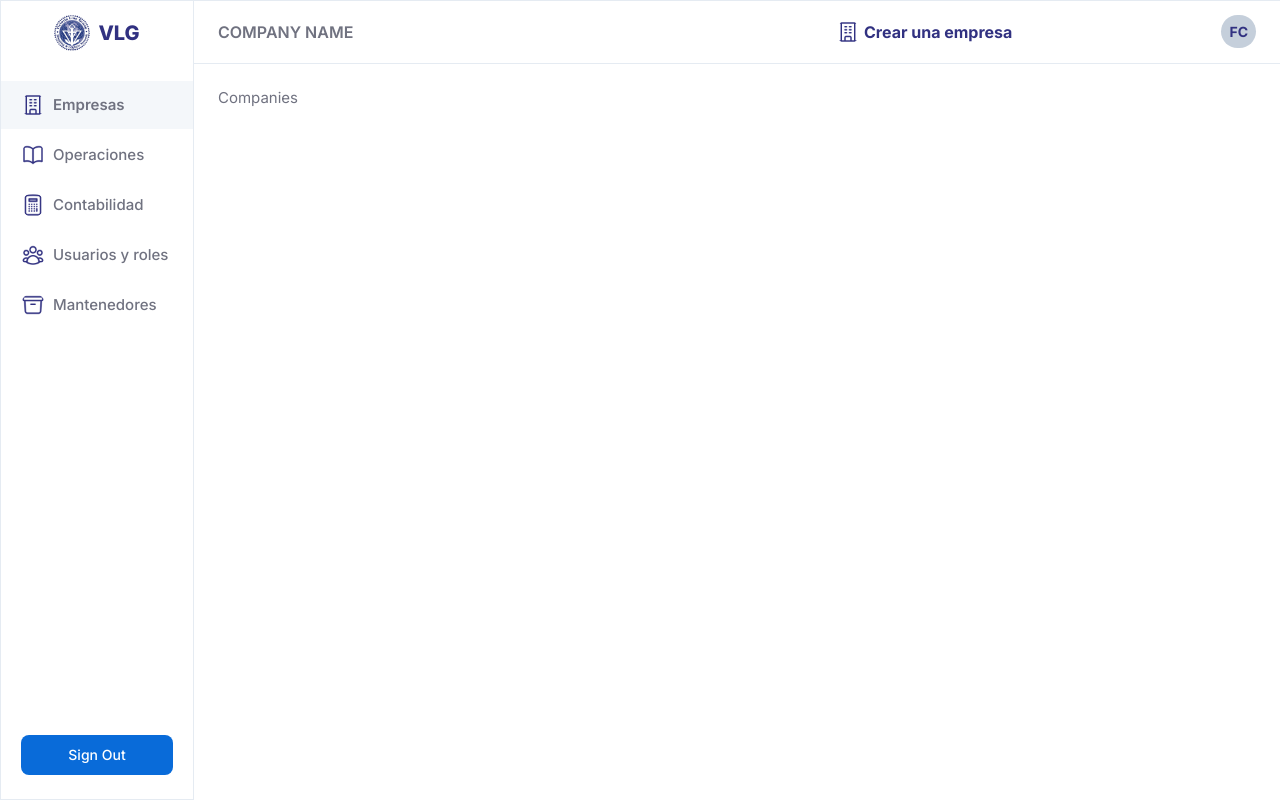
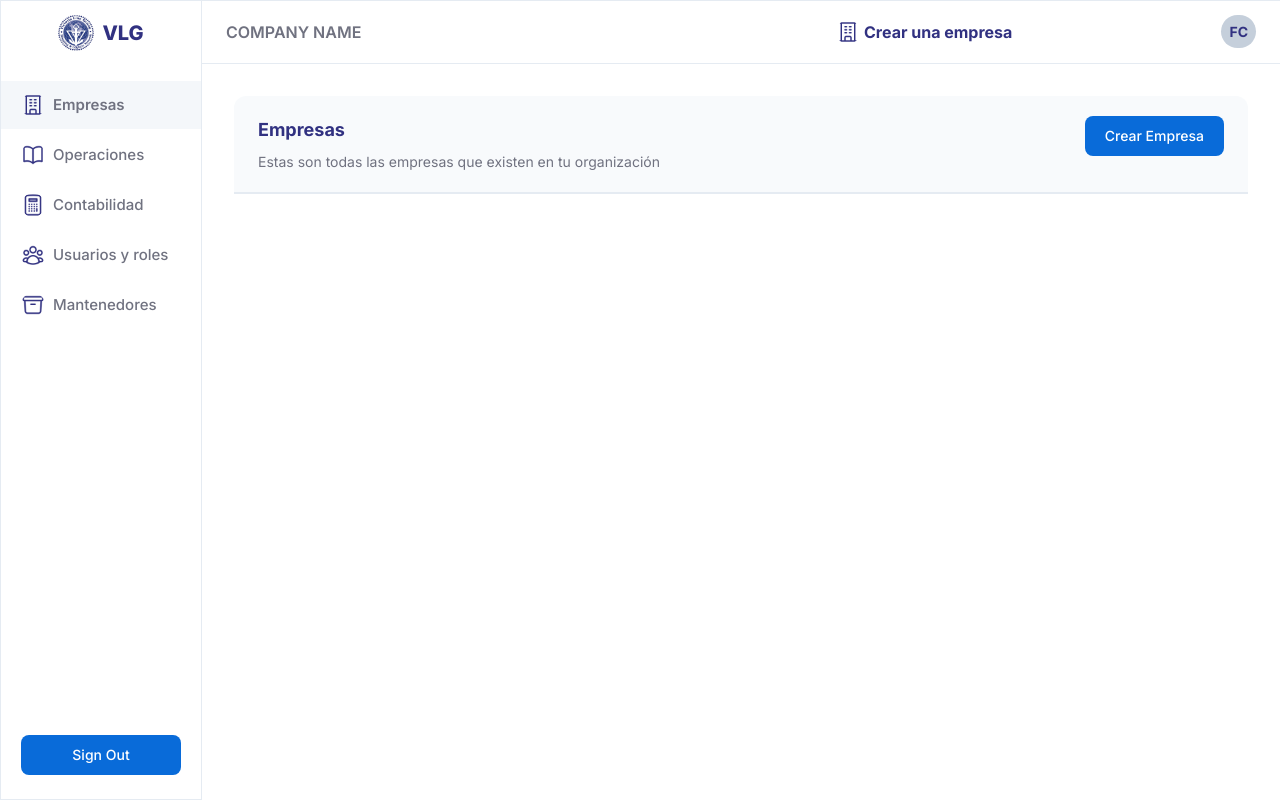
Before and after one commit to CesarAugusto316/vlg-software, a React (Vite) app: page /companies in a window 1280 px wide. Built offline with nearby package versions, Linux system fonts and the light colour scheme; no server answers; sample sign-in values are in the browser's storage.

Commit message:
✨ Update UI styles in Companies, HomeLayout, and Navbar components

```diff
--- a/src/app/companies/Companies.tsx
+++ b/src/app/companies/Companies.tsx
@@ -4,7 +4,20 @@ import { FC } from 'react';
 export const Companies: FC = () => {
   return (
     <div>
-      <h1>Companies</h1>
+      <section className="flex gap-4 justify-between bg-gray-vlg-100/65 py-5 px-6 rounded-t-xl border-b-2 border-gray-vlg-200">
+
+        <div>
+          <h4 className="text-blue-vlg-900 mb-2 font-bold">Empresas</h4>
+          <p className="text-sm">Estas son todas las empresas que existen en tu organización</p>
+        </div>
+
+        <div>
+          <button className="btn-primary">Crear Empresa</button>
+        </div>
+      </section>
+      <div>
+
+      </div>
     </div>
   );
 };
--- a/src/app/layouts/HomeLayout.tsx
+++ b/src/app/layouts/HomeLayout.tsx
@@ -12,7 +12,7 @@ export const HomeLayout: FC = () => {
       <main className="flex-1 flex flex-col">
         <Navbar />
 
-        <div className="p-6 flex-1">
+        <div className="p-8 flex-1">
           <Outlet />
         </div>
       </main>
--- a/src/components/Navbar.tsx
+++ b/src/components/Navbar.tsx
@@ -18,11 +18,13 @@ export const Navbar: FC = () => {
           </button>
         </li>
         <li>
-          <span
-            className="bg-gray-vlg-300 rounded-full p-2 font-bold text-sm text-blue-vlg-900"
-          >
-            FC
-          </span>
+          <button>
+            <span
+              className="bg-gray-vlg-300 rounded-full p-2 font-bold text-sm text-blue-vlg-900"
+            >
+              FC
+            </span>
+          </button>
         </li>
       </ul>
     </menu>
--- a/src/index.css
+++ b/src/index.css
@@ -28,7 +28,7 @@
 
 @layer components {
   .nav-link {
-    @apply min-w-[192px] text-gray-vlg-400 flex items-center gap-2 p-2 px-5 py-3 hover:text-gray-vlg-400 hover:font-semibold hover:bg-gray-vlg-100 hover:scale-[103%] hover:transition-all active:scale-100;
+    @apply min-w-[200px] text-gray-vlg-400 flex items-center gap-2 p-2 px-5 py-3 hover:text-gray-vlg-400 hover:font-semibold hover:bg-gray-vlg-100 hover:scale-[103%] hover:transition-all active:scale-100;
   }
 
   .nav-link--active {
```
